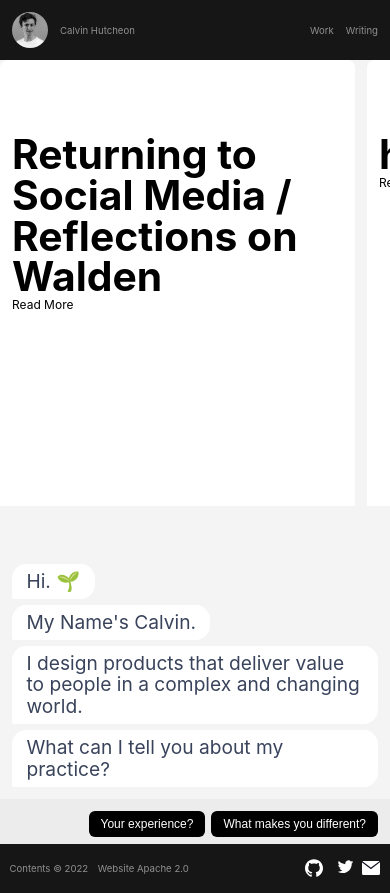
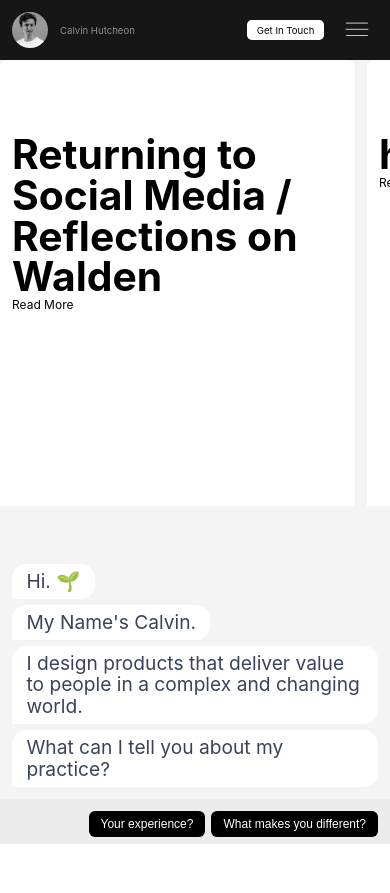
Before and after one commit to millenniallglyphs/dialogue-tree, a Next.js app: page /writing in a window 390 px wide. After the commit the page ends 844 px from the top, so only its background shows below. Built offline with nearby package versions, Linux system fonts and the light colour scheme.

Commit message:
mobile menu

```diff
--- a/components/BasicLayout.js
+++ b/components/BasicLayout.js
@@ -1,5 +1,4 @@
 import Meta from "./Meta"
-import Footer from "./Footer"
 import { css } from '@emotion/css'
 
 export default function BasicLayout({children}) {
@@ -12,7 +11,6 @@ export default function BasicLayout({children}) {
             `}>
                 {children}
             </div>
-            <Footer />
         </>
     )
 }
--- a/components/Button.js
+++ b/components/Button.js
@@ -26,7 +26,7 @@ export default function Button({children, step, check}) {
             font-weight: 400;
             cursor: pointer;
             &:hover  {
-              background: #39435B
+              box-shadow: 0px 4px 4px rgba(0, 0, 0, 0.25);
             }
           `}
           onClick={check}
--- a/components/Footer.js
+++ b/components/Footer.js
@@ -24,6 +24,7 @@ export default function Footer() {
                 display: flex;
                 gap: 1em;
                 align-items: center;
+                padding-top: 0.5em;
             `}>
                 <a>
                 <svg width="18" height="18" viewBox="0 0 31 30" fill="none" xmlns="https://www.w3.org/2000/svg"><path className="socialnowaba" d="M15.5 0C6.94019 0 0 6.8861 0 15.3792C0 22.1752 4.44075 27.9386 10.6004 29.9718C11.3752 30.1126 11.6581 29.6376 11.6581 29.2321C11.6581 28.866 11.6439 27.6533 11.6364 26.3692C7.32617 27.2984 6.41512 24.5557 6.41512 24.5557C5.70939 22.7797 4.69426 22.3066 4.69426 22.3066C3.28561 21.3529 4.80112 21.3717 4.80112 21.3717C6.35736 21.4787 7.17668 22.9562 7.17668 22.9562C8.55981 25.3066 10.8057 24.627 11.6874 24.2327C11.8283 23.2415 12.2294 22.5619 12.6713 22.1789C9.23055 21.7903 5.611 20.4706 5.611 14.5776C5.611 12.8973 6.21553 11.5269 7.20508 10.4502C7.04708 10.0597 6.51351 8.49496 7.35832 6.37828C7.35832 6.37828 8.6582 5.96527 11.6212 7.95525C12.8567 7.61264 14.1821 7.44368 15.5 7.43803C16.8169 7.44368 18.1432 7.61451 19.3807 7.95711C22.338 5.96527 23.6398 6.38014 23.6398 6.38014C24.4874 8.49872 23.9539 10.0616 23.7949 10.4502C24.7883 11.5269 25.3881 12.8973 25.3881 14.5776C25.3881 20.4856 21.7628 21.7866 18.3098 22.1677C18.8679 22.6445 19.3618 23.5794 19.3618 25.0137C19.3618 27.0694 19.3409 28.7271 19.3409 29.234C19.3409 29.6433 19.6228 30.122 20.4081 29.9718C26.5631 27.9349 31 22.1714 31 15.3792C31 6.8861 24.0598 0 15.5 0Z" fill="white"></path></svg>
@@ -32,9 +33,6 @@ export default function Footer() {
                 <a>
                 <svg width="20" height="24" viewBox="0 60 320 320"><path className="socialnowaba" d="M153.62,301.59c94.34,0,145.94-78.16,145.94-145.94,0-2.22,0-4.43-.15-6.63A104.36,104.36,0,0,0,325,122.47a102.38,102.38,0,0,1-29.46,8.07,51.47,51.47,0,0,0,22.55-28.37,102.79,102.79,0,0,1-32.57,12.45,51.34,51.34,0,0,0-87.41,46.78A145.62,145.62,0,0,1,92.4,107.81a51.33,51.33,0,0,0,15.88,68.47A50.91,50.91,0,0,1,85,169.86c0,.21,0,.43,0,.65a51.31,51.31,0,0,0,41.15,50.28,51.21,51.21,0,0,1-23.16.88,51.35,51.35,0,0,0,47.92,35.62,102.92,102.92,0,0,1-63.7,22A104.41,104.41,0,0,1,75,278.55a145.21,145.21,0,0,0,78.62,23" fill="white"></path></svg>
                 </a>
-                <a>
-                <svg width="18" height="18" viewBox="0 0 26 20" fill="none" xmlns="https://www.w3.org/2000/svg"><path className="socialnow" fillRule="evenodd" clipRule="evenodd" d="M0 18V2.04272L12.8659 11.728L12.9164 11.6367L12.9301 11.6614L25.9927 1.82812C25.9975 1.88477 26 1.94214 26 2V18C26 19.1045 25.1046 20 24 20H2C0.895416 20 0 19.1045 0 18ZM25.0031 0.269287C24.7082 0.0979004 24.3655 0 24 0H2C1.56735 0 1.16678 0.137207 0.839539 0.37085L12.8538 9.41504L25.0031 0.269287Z" fill="#937EEA" fillOpacity="0.78"></path><path className="socialnowaba" fillRule="evenodd" clipRule="evenodd" d="M0 18V2.04272L12.8659 11.728L12.9164 11.6367L12.9301 11.6614L25.9927 1.82812C25.9975 1.88477 26 1.94214 26 2V18C26 19.1045 25.1046 20 24 20H2C0.895416 20 0 19.1045 0 18ZM25.0031 0.269287C24.7082 0.0979004 24.3655 0 24 0H2C1.56735 0 1.16678 0.137207 0.839539 0.37085L12.8538 9.41504L25.0031 0.269287Z" fill="white"></path></svg>
-                </a>
             </div>
         </div>
     )
--- a/components/Meta.js
+++ b/components/Meta.js
@@ -1,8 +1,12 @@
 import Hold from './Hold'
 import { css } from '@emotion/css';
 import Link from 'next/link';
+import React from 'react';
 
 export default function Meta() {
+
+    const [isOpen, setIsOpen] = React.useState(false);
+
     const flex = {
         display: 'flex',
         alignItems: 'center',
@@ -16,42 +20,6 @@ export default function Meta() {
         color: '#909090'
     }
 
-    const label = {
-        fontSize: '0.8em',
-        marginRight: '2em',
-        color: '#909090',
-        marginTop: '0',
-        marginBottom: '0'
-    }
-    const favicon = {
-        height: '12px',
-        width: '12px',
-        background: '#0500FF',
-        marginRight: '2em'
-    }
-
-    const metapic = {
-        width: '60px',
-        marginRight: '2em'
-    }
-
-    const metahold = {
-        display: 'flex',
-        justifyContent: 'space-between',
-        padding: '1em',
-        width: '100%',
-        boxSizing: 'border-box',
-        paddingLeft: '4em',
-        paddingRight: '4em'
-    }
-
-    const btn = {
-        border: '1px solid #000',
-        padding: '0.5em',
-        borderRadius: '2px',
-        fontSize: '0.8em',
-        background: 'white'
-    }
 
     const home = {
         display: 'flex',
@@ -62,26 +30,9 @@ export default function Meta() {
         display: 'flex',
         justifyContent: 'flex-end'
     }
-/*
-    const toggleStyling = () => {
-        return (
-            <button
-                onClick={passStyle}
-                className={css`
-                    width: 20.5px;
-                    background: ${ kind==="light" ? ('#222222') : ('#F4F4F4')};
-                    border-radius: 4px;
-                    border: 0px solid #909090;
-                    cursor: pointer;
-                `}
-            >
-                <p style={small}>{ kind==="light" ? ( "☽" ) : ("☼")}</p>
-            </button>
-        )
-    }
-    */
 
     return (
+        <>
         <div className={css`
             position: fixed;
             background: #161616;
@@ -113,11 +64,18 @@ export default function Meta() {
                             <div
                             className={css`
                                 display: flex;
+                                align-items: center;
+                                gap: 1em;
                             `}
                             >
-
                                 <div className={css`
-                                margin-right: 1em;
+                            display: flex;
+                            gap: 1em;
+                                @media (max-width: 600px) {
+                                    display: none;
+                                }
+                            `}>>
+                                <div className={css`
                                 cursor: pointer;
                                 `}>
                                     <Link href="/work">
@@ -131,17 +89,117 @@ export default function Meta() {
                                         <p style={small}>Writing</p>
                                     </Link>
                                 </div>
+                                </div>
+                                <a href="mailto:hello@calvin.ooo">
+                                <div className={css`
+                                padding: 0.5em;
+                                padding-left: 1em;
+                                padding-right: 1em;
+                                color: #000;
+                                background: #fff;
+                                border-radius: 0.5em;
+                                border: none;
+                                outline: none;
+                                font-size: 0.8em;
+                                font-weight: 400;
+                                cursor: pointer;
+                                &:hover  {
+                                    background: #f4f4f4;
+                                    box-shadow: inset 0px 4px 4px rgba(0, 0, 0, 0.25);
+                                }
+                                &:active  {
+                                    background: #f4f4f4;
+                                    box-shadow: inset 0px 4px 4px rgba(0, 0, 0, 0.25);
+                                }
+                            `}>
+                                Get In Touch
+                            </div>
+                            </a>
+                            <div className={css`
+                            display: none;
+                                @media (max-width: 600px) {
+                                    display: block
+                                }
+                            `}>
+                                { !isOpen ? (
+                                <button onClick={() => setIsOpen(true)} className="none">
+                                    <svg width="30" height="14" viewBox="0 0 30 18" fill="none" xmlns="http://www.w3.org/2000/svg">
+                                        <path d="M1 1.41016H29" stroke="white"/>
+                                        <path d="M1 9.41016H29" stroke="white" strokeLinecap="round"/>
+                                        <path d="M1 17.4102H29" stroke="white"/>
+                                    </svg>
+                                </button>
+                                ) : (
+                                    <button onClick={() => setIsOpen(false)} className="none">
+                                        <svg width="30" height="14" viewBox="0 0 30 18" fill="none" xmlns="http://www.w3.org/2000/svg">
+                                        <path d="M1 1L29.0018 17.0001" stroke="white"/>
+                                        <path d="M1 17L29.0018 0.999869" stroke="white" strokeLinecap="round"/>
+                                        </svg>
+                                    </button>
+                                )}
 
+                            </div>
                             </div>
                             {/*
                             <div style={target}>
                                 {toggleStyling()}
                             </div>
                             */}
+
                         </div>
                 </div>
                 <div />
             </Hold>
         </div>
+        <div className={css`
+            position: fixed;
+            top: 60px;
+            left: 0px;
+            z-index: 6;
+        `}>
+
+            <div className={ !isOpen ? ("hidden") : ("nothidden")}>
+
+                <div className={css`
+                    width: 100vw;
+                    height: 100vh;
+                    background: #161616;
+                    padding: 1em;
+                    z-index: 5;
+                    position: relative;
+                    color: #fff;
+                    text-align: right;
+                    font-weight: 700;
+                `}>
+                    <div>
+                    <Link href="/work">
+                        <button onClick={() => setIsOpen(false)} className="none">
+                        <h1 className={css`
+                                color: #fff;
+                                padding: 0;
+                                margin: 0;
+                            `}>
+                            Work
+                        </h1>
+                        </button>
+                    </Link>
+                    </div>
+                    <div>
+                        <Link href="/writing">
+                            <button onClick={() => setIsOpen(false)} className='none'>
+                            <h1 className={css`
+                                color: #fff;
+                                padding: 0;
+                            `}>
+                                Writing
+                            </h1>
+                            </button>
+                        </Link>
+                    </div>
+                </div>
+
+            </div>
+        </div>
+    </>
     )
 }
--- a/pages/_app.js
+++ b/pages/_app.js
@@ -22,9 +22,9 @@ function handleStyleChange(){
 
   return getLayout(
     <>
-      <StyleSelect.Provider value={{styled, setStyled}}>
-          <Component {...pageProps} />
-      </StyleSelect.Provider>
+    <StyleSelect.Provider value={{styled, setStyled}}>
+        <Component {...pageProps} />
+    </StyleSelect.Provider>
     </>
   )
 }
```
Also changed, not shown: components/PostLayout.js (+6 -5 lines), components/Project.js (+5 -5 lines), styles/globals.css (+13 -10 lines).
